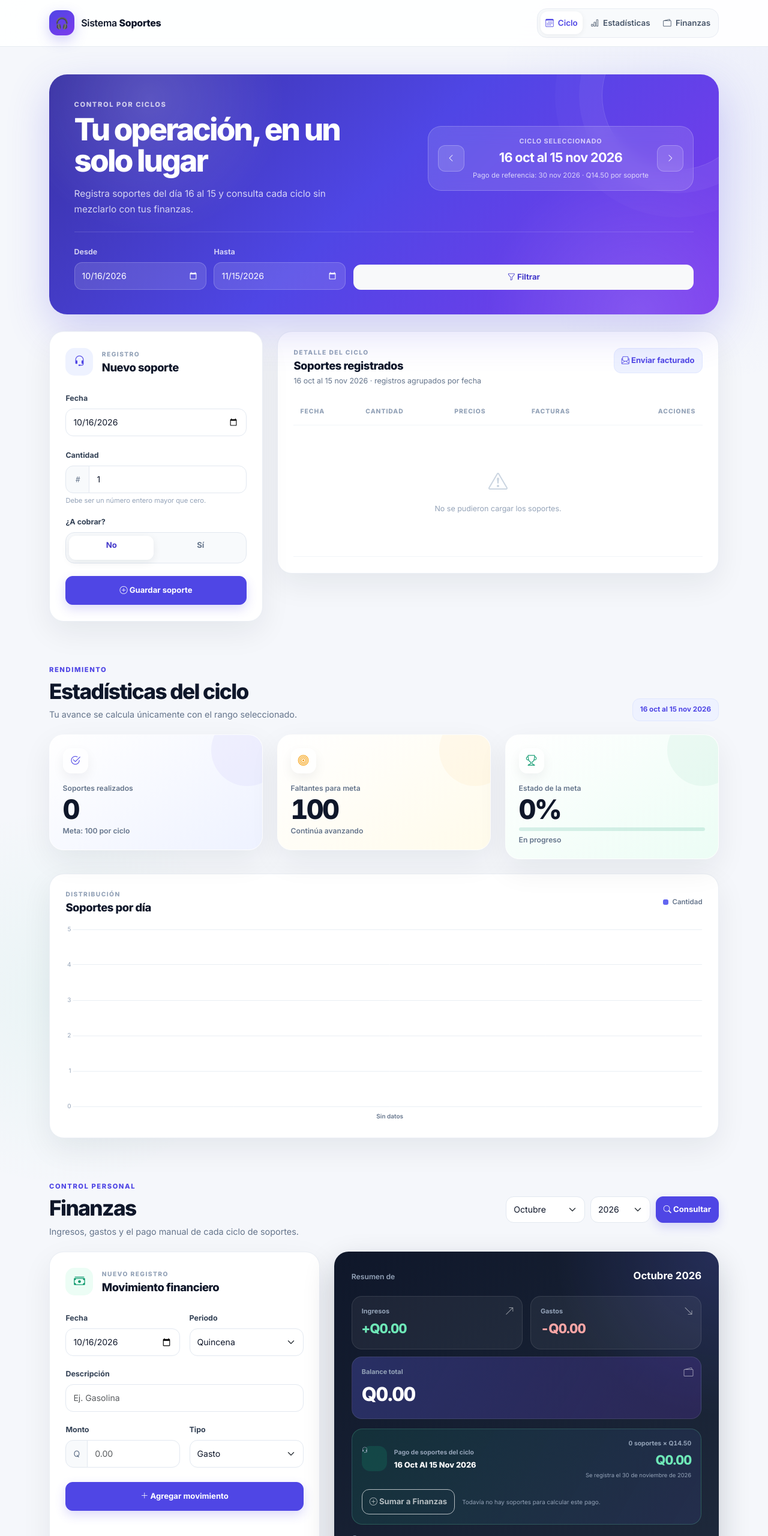
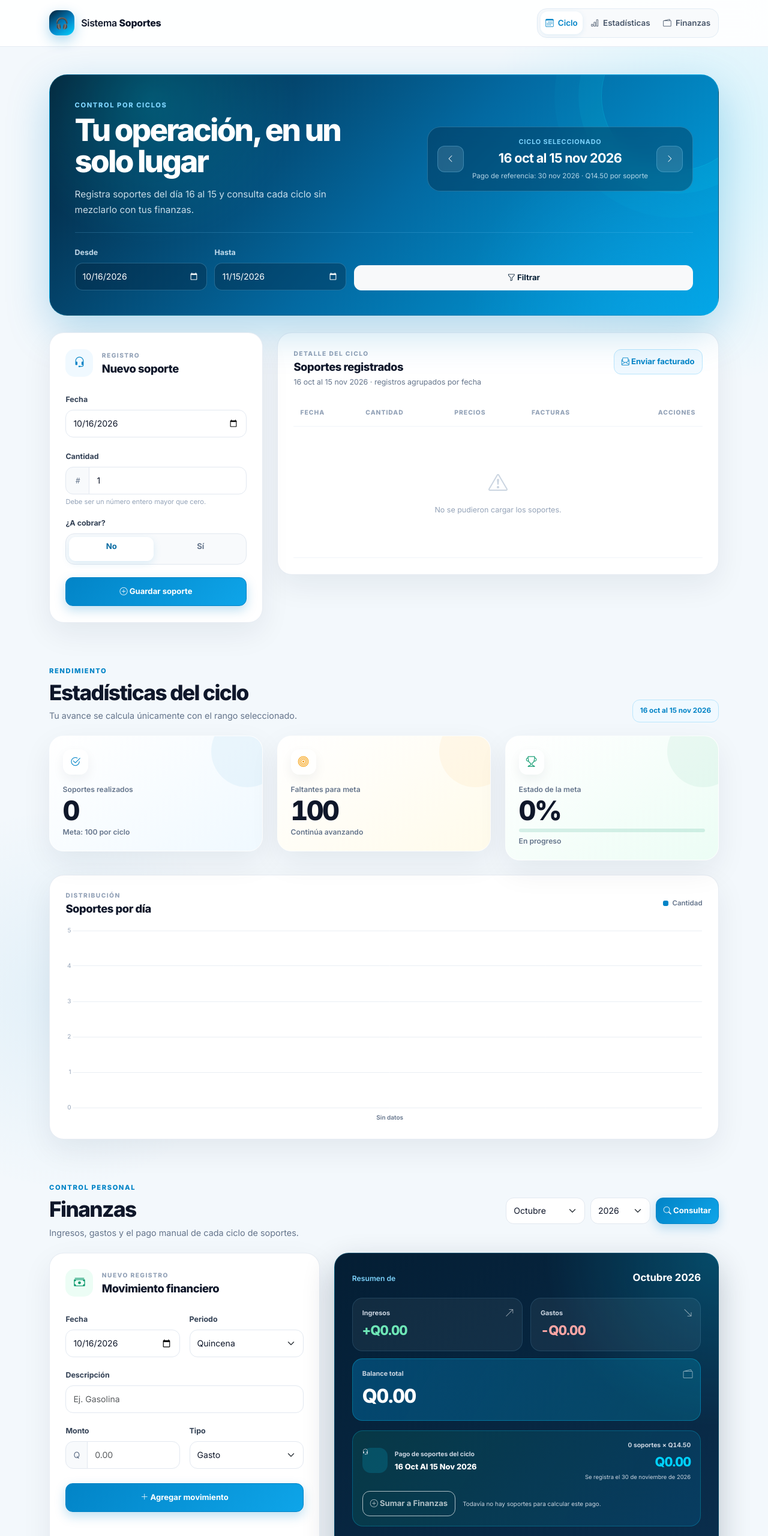
Before and after one commit to josuePDL/Soportes, a plain HTML site: page index.html in a window 1280 px wide. Shown: the top 2560 px of the page at 60% size. Drawn offline with nearby package versions, Linux system fonts and the light colour scheme; no server answers.

Commit message:
Revise color palette and shadow styles
Updated color palette and shadows in style.css for improved aesthetics and consistency.

```diff
--- a/style.css
+++ b/style.css
@@ -1,9 +1,14 @@
 :root {
-  --indigo-50: #eef2ff;
-  --indigo-100: #e0e7ff;
-  --indigo-500: #6366f1;
-  --indigo-600: #4f46e5;
-  --indigo-700: #4338ca;
+  /* Paleta Azul Atómico (Godzilla) */
+  --indigo-50: #f0f9ff;
+  --indigo-100: #bae6fd;
+  --indigo-500: #0ea5e9;
+  --indigo-600: #0284c7;
+  --indigo-700: #0369a1;
+  --atomic-cyan: #00d2ff;
+  --abyss-900: #041e34;
+
+  /* Neutros y estados */
   --slate-50: #f8fafc;
   --slate-100: #f1f5f9;
   --slate-200: #e2e8f0;
@@ -22,12 +27,12 @@
   --amber-50: #fffbeb;
   --amber-500: #f59e0b;
   --surface: #ffffff;
-  --page-bg: #f5f7fb;
-  --border: #e8ecf3;
+  --page-bg: #f3f8fc;
+  --border: #e2ecf5;
   --radius-lg: 24px;
   --radius-md: 18px;
-  --shadow-card: 0 18px 50px rgba(15, 23, 42, 0.07);
-  --shadow-soft: 0 8px 24px rgba(15, 23, 42, 0.08);
+  --shadow-card: 0 18px 50px rgba(4, 30, 52, 0.07);
+  --shadow-soft: 0 8px 24px rgba(4, 30, 52, 0.08);
 }
 
 *,
@@ -48,8 +53,8 @@ body {
   overflow-x: hidden;
   color: var(--slate-900);
   background:
-    radial-gradient(circle at 92% 8%, rgba(99, 102, 241, 0.08), transparent 24rem),
-    radial-gradient(circle at 8% 52%, rgba(16, 185, 129, 0.05), transparent 20rem),
+    radial-gradient(circle at 92% 8%, rgba(0, 210, 255, 0.12), transparent 24rem),
+    radial-gradient(circle at 8% 52%, rgba(2, 132, 199, 0.07), transparent 20rem),
     var(--page-bg);
   font-family: "Inter", system-ui, -apple-system, BlinkMacSystemFont, "Segoe UI", sans-serif;
   -webkit-font-smoothing: antialiased;
@@ -87,7 +92,7 @@ a {
 /* NAVBAR */
 .app-navbar {
   padding: 0.78rem 0;
-  border-bottom: 1px solid rgba(226, 232, 240, 0.82);
+  border-bottom: 1px solid rgba(226, 232, 240, 0.85);
   background: rgba(255, 255, 255, 0.9);
   backdrop-filter: blur(18px);
   -webkit-backdrop-filter: blur(18px);
@@ -119,8 +124,8 @@ a {
   height: 42px;
   place-items: center;
   border-radius: 14px;
-  background: linear-gradient(145deg, var(--indigo-600), #7c3aed);
-  box-shadow: 0 8px 22px rgba(79, 70, 229, 0.26);
+  background: linear-gradient(145deg, var(--abyss-900), var(--indigo-600) 55%, var(--atomic-cyan));
+  box-shadow: 0 8px 22px rgba(2, 132, 199, 0.32);
   font-size: 1.15rem;
 }
 
@@ -171,7 +176,7 @@ a {
 .nav-pills-shell .nav-link.active {
   color: var(--indigo-600);
   background: #ffffff;
-  box-shadow: 0 2px 10px rgba(15, 23, 42, 0.06);
+  box-shadow: 0 2px 10px rgba(2, 132, 199, 0.1);
 }
 
 /* LAYOUT GENERAL */
@@ -211,7 +216,7 @@ a {
   color: #92400e;
 }
 
-/* HERO DEL CICLO */
+/* HERO DEL CICLO (ESTILO ALIENTO ATÓMICO) */
 .cycle-hero {
   position: relative;
   display: grid;
@@ -219,13 +224,14 @@ a {
   gap: 1.5rem 2.5rem;
   overflow: hidden;
   padding: clamp(1.5rem, 4vw, 2.6rem);
+  border: 1px solid rgba(0, 210, 255, 0.22);
   border-radius: 30px;
   color: #ffffff;
   background:
-    radial-gradient(circle at 15% 10%, rgba(255, 255, 255, 0.15), transparent 14rem),
-    radial-gradient(circle at 88% 100%, rgba(167, 139, 250, 0.32), transparent 16rem),
-    linear-gradient(135deg, #3730a3 0%, #4f46e5 48%, #7c3aed 100%);
-  box-shadow: 0 24px 70px rgba(79, 70, 229, 0.24);
+    radial-gradient(circle at 15% 10%, rgba(0, 240, 255, 0.2), transparent 15rem),
+    radial-gradient(circle at 88% 100%, rgba(14, 165, 233, 0.38), transparent 18rem),
+    linear-gradient(135deg, #041e34 0%, #0369a1 52%, #00a8e8 100%);
+  box-shadow: 0 24px 70px rgba(2, 132, 199, 0.28);
 }
 
 .cycle-hero::after {
@@ -234,12 +240,12 @@ a {
   right: -55px;
   width: 250px;
   height: 250px;
-  border: 1px solid rgba(255, 255, 255, 0.16);
+  border: 1px solid rgba(0, 240, 255, 0.22);
   border-radius: 50%;
   content: "";
   box-shadow:
-    0 0 0 38px rgba(255, 255, 255, 0.045),
-    0 0 0 78px rgba(255, 255, 255, 0.025);
+    0 0 0 38px rgba(0, 240, 255, 0.06),
+    0 0 0 78px rgba(0, 240, 255, 0.03);
   pointer-events: none;
 }
 
@@ -265,7 +271,7 @@ a {
 }
 
 .eyebrow {
-  color: rgba(255, 255, 255, 0.72);
+  color: #7dd3fc;
 }
 
 .cycle-copy h1 {
@@ -280,7 +286,7 @@ a {
 .cycle-copy p {
   max-width: 490px;
   margin: 1rem 0 0;
-  color: rgba(255, 255, 255, 0.78);
+  color: rgba(240, 249, 255, 0.84);
   font-size: 0.96rem;
   line-height: 1.7;
 }
@@ -293,9 +299,9 @@ a {
   justify-content: center;
   gap: 0.9rem;
   padding: 1rem;
-  border: 1px solid rgba(255, 255, 255, 0.2);
+  border: 1px solid rgba(125, 211, 252, 0.28);
   border-radius: 22px;
-  background: rgba(255, 255, 255, 0.12);
+  background: rgba(4, 30, 52, 0.35);
   backdrop-filter: blur(14px);
 }
 
@@ -308,7 +314,7 @@ a {
 
 .cycle-kicker {
   margin-bottom: 0.2rem;
-  color: rgba(255, 255, 255, 0.7);
+  color: #7dd3fc;
   font-size: 0.68rem;
   font-weight: 700;
   letter-spacing: 0.08em;
@@ -322,7 +328,7 @@ a {
 
 .cycle-payment {
   margin-top: 0.3rem;
-  color: rgba(255, 255, 255, 0.74);
+  color: rgba(224, 242, 254, 0.8);
   font-size: 0.72rem;
 }
 
@@ -333,7 +339,7 @@ a {
   flex: 0 0 auto;
   place-items: center;
   padding: 0;
-  border: 1px solid rgba(255, 255, 255, 0.24);
+  border: 1px solid rgba(125, 211, 252, 0.3);
   border-radius: 15px;
   color: #ffffff;
   background: rgba(255, 255, 255, 0.12);
@@ -341,8 +347,10 @@ a {
 
 .cycle-arrow:hover,
 .cycle-arrow:focus {
-  color: var(--indigo-700);
-  background: #ffffff;
+  color: var(--abyss-900);
+  background: var(--atomic-cyan);
+  border-color: var(--atomic-cyan);
+  box-shadow: 0 0 14px rgba(0, 210, 255, 0.45);
   transform: translateY(-1px);
 }
 
@@ -353,37 +361,44 @@ a {
   align-items: end;
   gap: 0.8rem;
   padding-top: 1.2rem;
-  border-top: 1px solid rgba(255, 255, 255, 0.14);
+  border-top: 1px solid rgba(125, 211, 252, 0.2);
 }
 
 .cycle-filter .form-label {
-  color: rgba(255, 255, 255, 0.74);
+  color: rgba(224, 242, 254, 0.85);
 }
 
 .cycle-filter .form-control {
-  border-color: rgba(255, 255, 255, 0.2);
+  border-color: rgba(125, 211, 252, 0.28);
   color: #ffffff;
-  background: rgba(255, 255, 255, 0.12);
+  background: rgba(4, 30, 52, 0.35);
   color-scheme: dark;
 }
 
 .cycle-filter .form-control:focus {
-  border-color: rgba(255, 255, 255, 0.6);
-  box-shadow: 0 0 0 0.2rem rgba(255, 255, 255, 0.12);
+  border-color: var(--atomic-cyan);
+  box-shadow: 0 0 0 0.2rem rgba(0, 210, 255, 0.2);
 }
 
 .filter-button {
   min-height: 46px;
   padding-inline: 1.2rem;
-  color: var(--indigo-700);
+  color: var(--abyss-900);
   font-weight: 700;
+}
+
+.filter-button:hover,
+.filter-button:focus {
+  background: var(--atomic-cyan);
+  border-color: var(--atomic-cyan);
+  color: var(--abyss-900);
 }
 
 /* TARJETAS Y FORMULARIOS */
 .app-card {
   min-width: 0;
   overflow: hidden;
-  border: 1px solid rgba(226, 232, 240, 0.72);
+  border: 1px solid rgba(226, 232, 240, 0.8);
   border-radius: var(--radius-lg);
   background: var(--surface);
   box-shadow: var(--shadow-card);
@@ -494,7 +509,7 @@ fieldset legend {
 .form-control:focus,
 .form-select:focus {
   border-color: var(--indigo-500);
-  box-shadow: 0 0 0 0.2rem rgba(99, 102, 241, 0.13);
+  box-shadow: 0 0 0 0.2rem rgba(14, 165, 233, 0.18);
 }
 
 .form-text {
@@ -524,7 +539,7 @@ fieldset legend {
 .segmented-control .btn-check:checked + .btn {
   color: var(--indigo-700);
   background: #ffffff;
-  box-shadow: 0 4px 14px rgba(15, 23, 42, 0.08);
+  box-shadow: 0 4px 14px rgba(2, 132, 199, 0.12);
 }
 
 .conditional-fields {
@@ -553,14 +568,14 @@ fieldset legend {
 
 .btn-primary {
   border-color: var(--indigo-600);
-  background: var(--indigo-600);
-  box-shadow: 0 7px 18px rgba(79, 70, 229, 0.2);
+  background: linear-gradient(135deg, var(--indigo-600), var(--indigo-500));
+  box-shadow: 0 7px 18px rgba(2, 132, 199, 0.25);
 }
 
 .btn-primary:hover,
 .btn-primary:focus {
   border-color: var(--indigo-700);
-  background: var(--indigo-700);
+  background: linear-gradient(135deg, var(--indigo-700), var(--indigo-600));
   transform: translateY(-1px);
 }
 
@@ -662,6 +677,7 @@ fieldset legend {
   height: 35px;
   place-items: center;
   padding: 0 0.7rem;
+  border: 1px solid var(--indigo-100);
   border-radius: 12px;
   color: var(--indigo-700);
   background: var(--indigo-50);
@@ -812,7 +828,7 @@ fieldset legend {
   border-radius: 50%;
   background: currentColor;
   content: "";
-  opacity: 0.05;
+  opacity: 0.06;
 }
 
 .stat-primary {
@@ -837,8 +853,8 @@ fieldset legend {
   margin-bottom: 1rem;
   place-items: center;
   border-radius: 14px;
-  background: rgba(255, 255, 255, 0.8);
-  box-shadow: 0 8px 20px rgba(15, 23, 42, 0.06);
+  background: rgba(255, 255, 255, 0.85);
+  box-shadow: 0 8px 20px rgba(4, 30, 52, 0.06);
   font-size: 1.1rem;
 }
 
@@ -897,7 +913,7 @@ fieldset legend {
   width: 9px;
   height: 9px;
   border-radius: 3px;
-  background: var(--indigo-500);
+  background: var(--indigo-600);
 }
 
 .chart-shell {
@@ -926,12 +942,13 @@ fieldset legend {
   position: relative;
   overflow: hidden;
   padding: clamp(1.35rem, 3vw, 1.8rem);
+  border: 1px solid rgba(0, 210, 255, 0.18);
   border-radius: var(--radius-lg);
   color: #ffffff;
   background:
-    radial-gradient(circle at 100% 0%, rgba(99, 102, 241, 0.2), transparent 17rem),
-    linear-gradient(145deg, var(--slate-900) 0%, var(--slate-800) 100%);
-  box-shadow: 0 20px 52px rgba(15, 23, 42, 0.2);
+    radial-gradient(circle at 100% 0%, rgba(0, 210, 255, 0.22), transparent 18rem),
+    linear-gradient(145deg, #041e34 0%, #0a2e4d 100%);
+  box-shadow: 0 20px 52px rgba(4, 30, 52, 0.24);
 }
 
 .finance-period-label {
@@ -944,7 +961,7 @@ fieldset legend {
 }
 
 .finance-period-label span {
-  color: var(--slate-400);
+  color: #7dd3fc;
   font-size: 0.76rem;
   font-weight: 600;
 }
@@ -964,7 +981,7 @@ fieldset legend {
   position: relative;
   min-width: 0;
   padding: 1rem;
-  border: 1px solid rgba(255, 255, 255, 0.1);
+  border: 1px solid rgba(125, 211, 252, 0.14);
   border-radius: 17px;
   background: rgba(255, 255, 255, 0.055);
 }
@@ -972,7 +989,7 @@ fieldset legend {
 .summary-card > span {
   display: block;
   margin-bottom: 0.35rem;
-  color: var(--slate-400);
+  color: var(--slate-300);
   font-size: 0.68rem;
   font-weight: 700;
 }
@@ -1004,7 +1021,8 @@ fieldset legend {
 
 .summary-balance {
   grid-column: 1 / -1;
-  background: linear-gradient(120deg, rgba(99, 102, 241, 0.28), rgba(124, 58, 237, 0.18));
+  border-color: rgba(0, 210, 255, 0.32);
+  background: linear-gradient(120deg, rgba(2, 132, 199, 0.38), rgba(0, 210, 255, 0.18));
 }
 
 .summary-balance strong {
@@ -1019,21 +1037,21 @@ fieldset legend {
   gap: 1rem 1.25rem;
   margin-top: 1rem;
   padding: 1rem;
-  border: 1px solid rgba(110, 231, 183, 0.22);
+  border: 1px solid rgba(0, 210, 255, 0.26);
   border-radius: 18px;
   background: linear-gradient(
     120deg,
-    rgba(16, 185, 129, 0.13),
-    rgba(99, 102, 241, 0.1)
+    rgba(16, 185, 129, 0.14),
+    rgba(2, 132, 199, 0.18)
   );
 }
 
 .support-payment-card.is-registered {
-  border-color: rgba(110, 231, 183, 0.38);
+  border-color: rgba(110, 231, 183, 0.42);
   background: linear-gradient(
     120deg,
-    rgba(16, 185, 129, 0.2),
-    rgba(5, 150, 105, 0.08)
+    rgba(16, 185, 129, 0.22),
+    rgba(2, 132, 199, 0.14)
   );
 }
 
@@ -1057,8 +1075,8 @@ fieldset legend {
   flex: 0 0 auto;
   place-items: center;
   border-radius: 14px;
-  color: #6ee7b7;
-  background: rgba(16, 185, 129, 0.16);
+  color: var(--atomic-cyan);
+  background: rgba(0, 210, 255, 0.16);
   font-size: 1rem;
 }
 
@@ -1070,7 +1088,7 @@ fieldset legend {
 .support-payment-value span {
   display: block;
   margin-bottom: 0.18rem;
-  color: var(--slate-400);
+  color: var(--slate-300);
   font-size: 0.65rem;
   font-weight: 700;
 }
@@ -1093,7 +1111,7 @@ fieldset legend {
 
 .support-payment-value strong {
   display: block;
-  color: #6ee7b7;
+  color: var(--atomic-cyan);
   font-size: 1.35rem;
   font-weight: 850;
   letter-spacing: -0.045em;
@@ -1102,7 +1120,7 @@ fieldset legend {
 .support-payment-value small {
   display: block;
   margin-top: 0.18rem;
-  color: var(--slate-400);
+  color: var(--slate-300);
   font-size: 0.59rem;
 }
 
@@ -1115,21 +1133,22 @@ fieldset legend {
 
 .btn-support-payment {
   flex: 0 0 auto;
-  border-color: rgba(110, 231, 183, 0.3);
-  color: #d1fae5;
-  background: rgba(16, 185, 129, 0.18);
+  border-color: rgba(0, 210, 255, 0.4);
+  color: #e0f2fe;
+  background: rgba(2, 132, 199, 0.28);
   box-shadow: none;
 }
 
 .btn-support-payment:hover,
 .btn-support-payment:focus {
-  border-color: #6ee7b7;
-  color: #064e3b;
-  background: #6ee7b7;
+  border-color: var(--atomic-cyan);
+  color: var(--abyss-900);
+  background: var(--atomic-cyan);
+  box-shadow: 0 0 14px rgba(0, 210, 255, 0.4);
 }
 
 .support-payment-status {
-  color: var(--slate-400);
+  color: var(--slate-300);
   font-size: 0.62rem;
   line-height: 1.45;
 }
@@ -1143,7 +1162,7 @@ fieldset legend {
   align-items: flex-start;
   gap: 0.5rem;
   margin-top: 1rem;
-  color: var(--slate-400);
+  color: var(--slate-300);
   font-size: 0.68rem;
   line-height: 1.5;
 }
@@ -1176,7 +1195,7 @@ fieldset legend {
 }
 
 .dot-indigo {
-  background: linear-gradient(var(--indigo-500), #8b5cf6);
+  background: linear-gradient(var(--indigo-600), var(--atomic-cyan));
 }
 
 .dot-green {
@@ -1245,7 +1264,7 @@ fieldset legend {
   display: grid;
   place-items: center;
   padding: 1rem;
-  background: rgba(15, 23, 42, 0.28);
+  background: rgba(4, 30, 52, 0.35);
   backdrop-filter: blur(4px);
 }
 
@@ -1259,7 +1278,7 @@ fieldset legend {
   border-radius: 16px;
   color: var(--slate-700);
   background: #ffffff;
-  box-shadow: 0 20px 60px rgba(15, 23, 42, 0.18);
+  box-shadow: 0 20px 60px rgba(4, 30, 52, 0.2);
   font-size: 0.83rem;
   font-weight: 700;
 }
@@ -1268,13 +1287,14 @@ fieldset legend {
   width: 1.35rem;
   height: 1.35rem;
   border-width: 0.18em;
+  color: var(--indigo-600) !important;
 }
 
 .app-modal {
   overflow: hidden;
   border: 0;
   border-radius: 22px;
-  box-shadow: 0 30px 80px rgba(15, 23, 42, 0.24);
+  box-shadow: 0 30px 80px rgba(4, 30, 52, 0.26);
 }
 
 .app-modal .modal-header,
@@ -1349,7 +1369,7 @@ fieldset legend {
   overflow: hidden;
   border: 0;
   border-radius: 15px;
-  box-shadow: 0 18px 60px rgba(15, 23, 42, 0.19);
+  box-shadow: 0 18px 60px rgba(4, 30, 52, 0.2);
 }
 
 .app-toast .toast-body {
@@ -1364,7 +1384,7 @@ fieldset legend {
 }
 
 .app-toast .toast-body > i {
-  color: var(--green-500);
+  color: var(--indigo-600);
   font-size: 1rem;
 }
 
@@ -1374,7 +1394,7 @@ fieldset legend {
 
 .app-footer {
   border-top: 1px solid var(--border);
-  background: rgba(255, 255, 255, 0.76);
+  background: rgba(255, 255, 255, 0.78);
 }
 
 .app-footer .container-xl {
```
